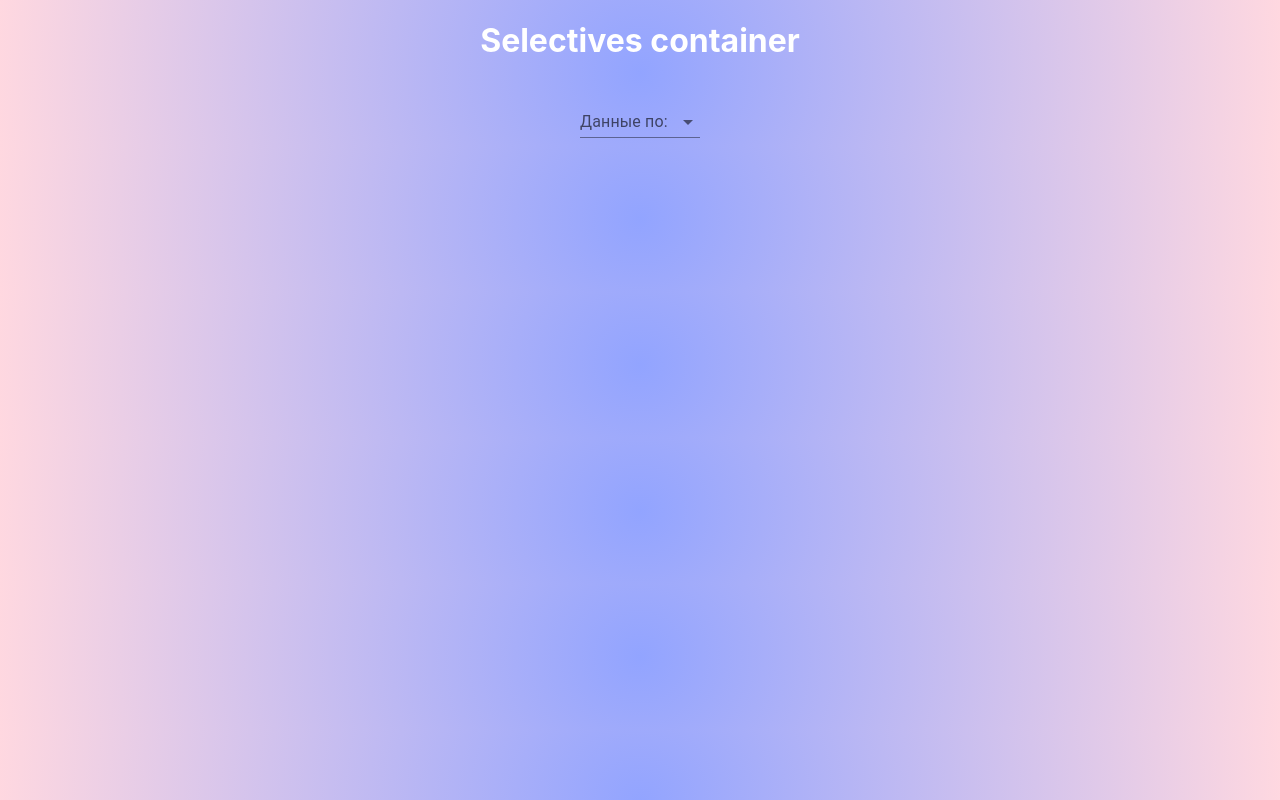
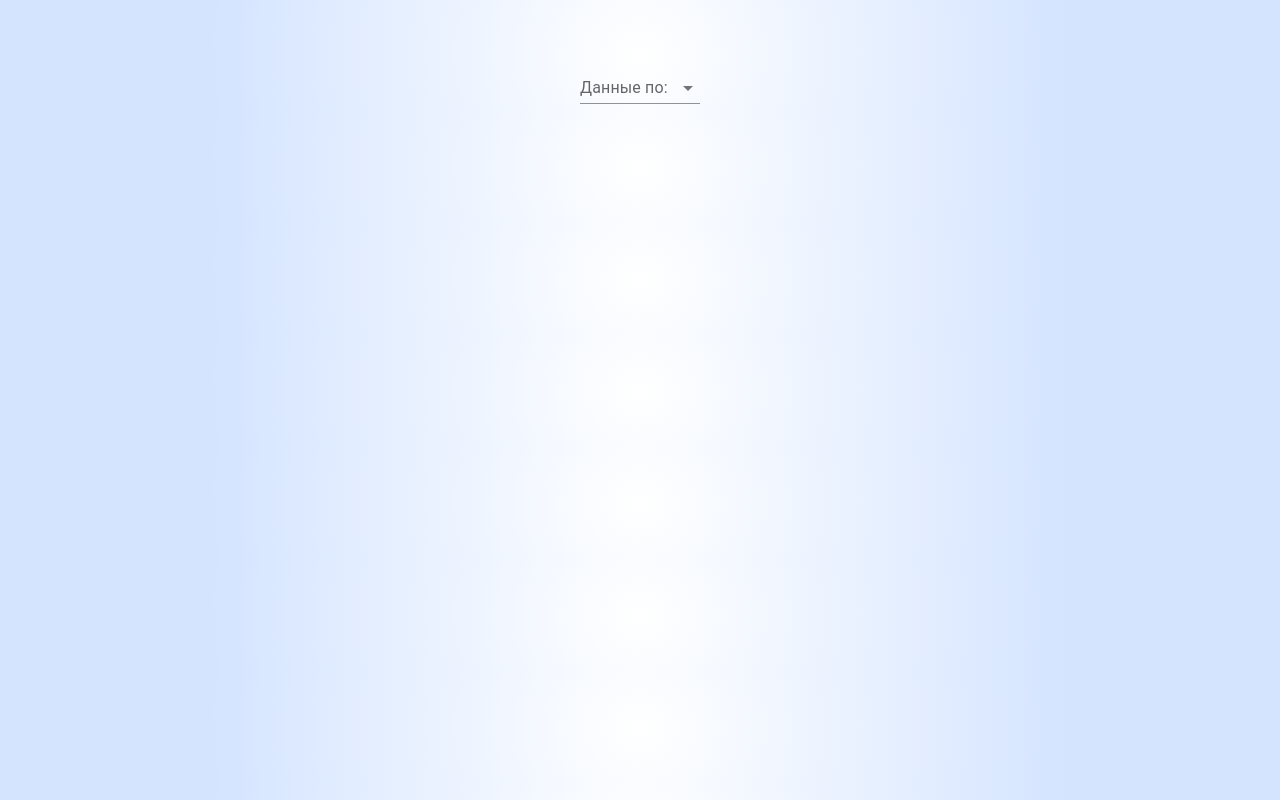
Before and after one commit to ssnegss/diploma, a React (Create React App) app: page / in a window 1280 px wide. Built offline with nearby package versions, Linux system fonts and the light colour scheme.

Commit message:
MUI buttons are added, file load validation is added
When loading file it's checked the file to be .csv. If not alert is appearing

```diff
--- a/src/App.css
+++ b/src/App.css
@@ -1,9 +1,9 @@
 body {
-   background: rgb(146, 164, 255);
+   background: rgb(255, 255, 255);
    background: radial-gradient(
       circle,
-      rgba(146, 164, 255, 1) 0%,
-      rgba(255, 216, 224, 1) 100%
+      rgba(255, 255, 255, 1) 0%,
+      rgba(212, 228, 255, 1) 67%
    );
 }
 
--- a/src/components/CsvUploadContainerComponent/CsvUploadContainerComponent.jsx
+++ b/src/components/CsvUploadContainerComponent/CsvUploadContainerComponent.jsx
@@ -1,13 +1,15 @@
-import { useState } from "react";
+import { useState, useEffect } from "react";
 import { useSelector, useDispatch } from "react-redux";
 import { saveCsvData } from "../../redux/actions/actionCreator";
-
 import { TableComponent } from "../TableComponent/SortableTableComponent";
+import Button from "@mui/material/Button";
 
 export const CsvUploadContainerComponent = () => {
    const [file, setFile] = useState();
    const [array, setArray] = useState([]);
    const [tableVisible, setTableVisible] = useState(0);
+   const [showButtonVisible, setShowButtonVisible] = useState(0);
+   const [fileName, setFileName] = useState("");
 
    const csvData = useSelector((store) => store?.csv_data_reducer?.csvData);
    const dispatch = useDispatch();
@@ -16,6 +18,20 @@ export const CsvUploadContainerComponent = () => {
 
    const handleOnChange = (e) => {
       setFile(e.target.files[0]);
+      if (
+         (e.target.files[0].name.substring(
+            e.target.files[0].name.lastIndexOf(".") + 1,
+            e.target.files[0].name.length
+         ) || e.target.files[0].name) === "csv"
+      ) {
+         setShowButtonVisible(1);
+         setFileName(e.target.files[0].name);
+      } else {
+         setShowButtonVisible(0);
+         setFileName("");
+         setTableVisible(0);
+         setTimeout(() => alert("Файл не загружен"), 100);
+      }
    };
 
    const csvFileToArray = (string) => {
@@ -67,21 +83,32 @@ export const CsvUploadContainerComponent = () => {
       <>
          <div style={{ textAlign: "center" }}>
             <form>
+               <Button
+                  variant="contained"
+                  component="label"
+                  sx={{ margin: "10px", fontSize: "0.75rem" }}
+               >
+                  Выбрать файл
                   <input
-                  type={"file"}
+                     hidden
                      id={"csvFileInput"}
                      accept={".csv"}
+                     type={"file"}
                      onChange={handleOnChange}
                   />
-
-               <button
-                  className="defaultButton"
+               </Button>
+               <div>{fileName}</div>
+               {showButtonVisible ? (
+                  <Button
+                     variant="contained"
                      onClick={(e) => {
                         handleOnSubmit(e);
                      }}
+                     sx={{ margin: "10px", fontSize: "0.75rem" }}
                   >
                      Отобразить в таблице
-               </button>
+                  </Button>
+               ) : null}
             </form>
 
             {tableVisible ? (
--- a/src/components/SelectivesContainerComponent/SelectContainerComponent.css
+++ b/src/components/SelectivesContainerComponent/SelectContainerComponent.css
@@ -1,3 +1,5 @@
-.SelectivesContainerComponent h1 {
-   color: white;
+.SelectivesContainerComponent {
+   /* display: flex; */
+   margin: 3rem 0 0 0;
+   align-items: start;
 }
--- a/src/components/SelectivesContainerComponent/SelectivesContainerComponent.jsx
+++ b/src/components/SelectivesContainerComponent/SelectivesContainerComponent.jsx
@@ -23,7 +23,6 @@ export const SelectivesContainerComponent = () => {
 
    return (
       <div className="SelectivesContainerComponent">
-         <h1> Selectives container</h1>
          <SelectActionComponent
             elementId="uploadSelect"
             header="Данные по:"
```
Lines whose indentation alone changed are shown as unchanged.
